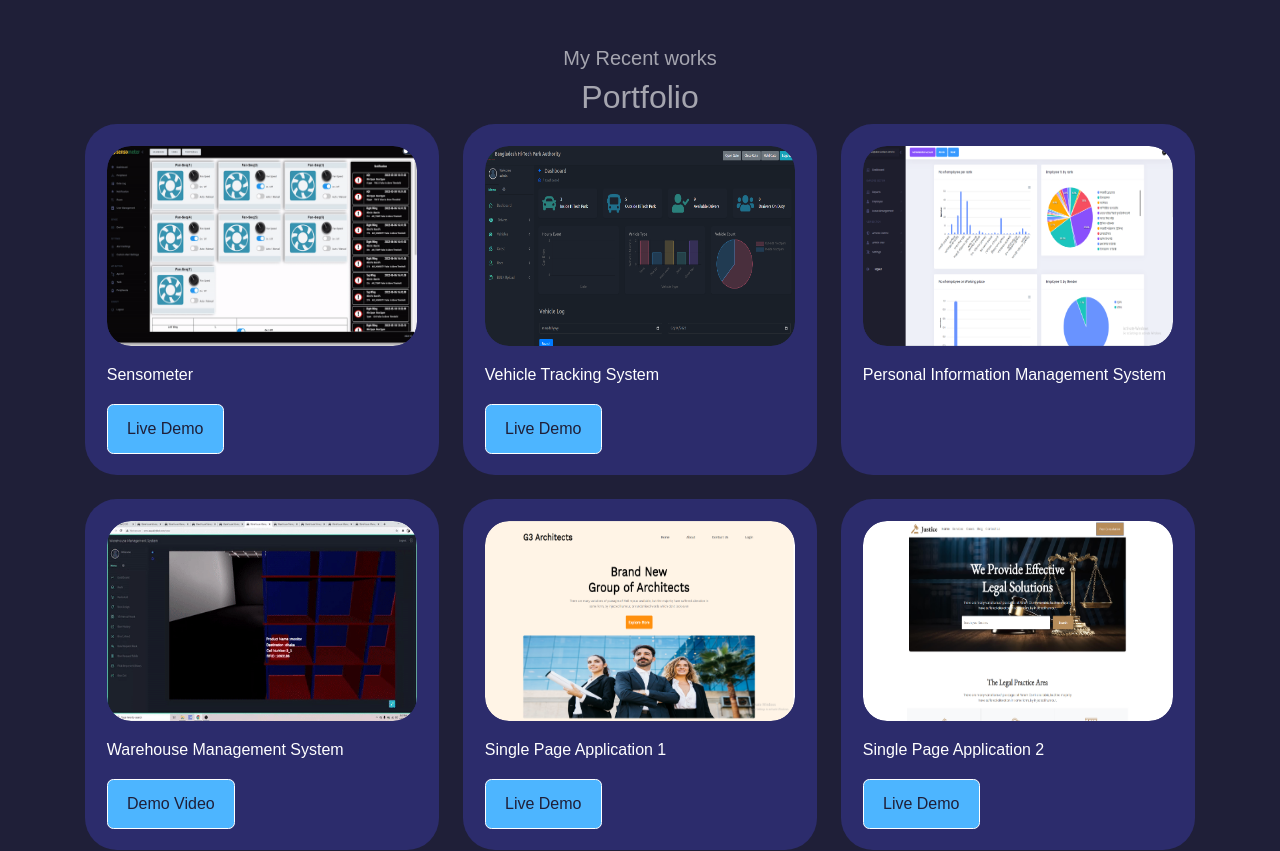
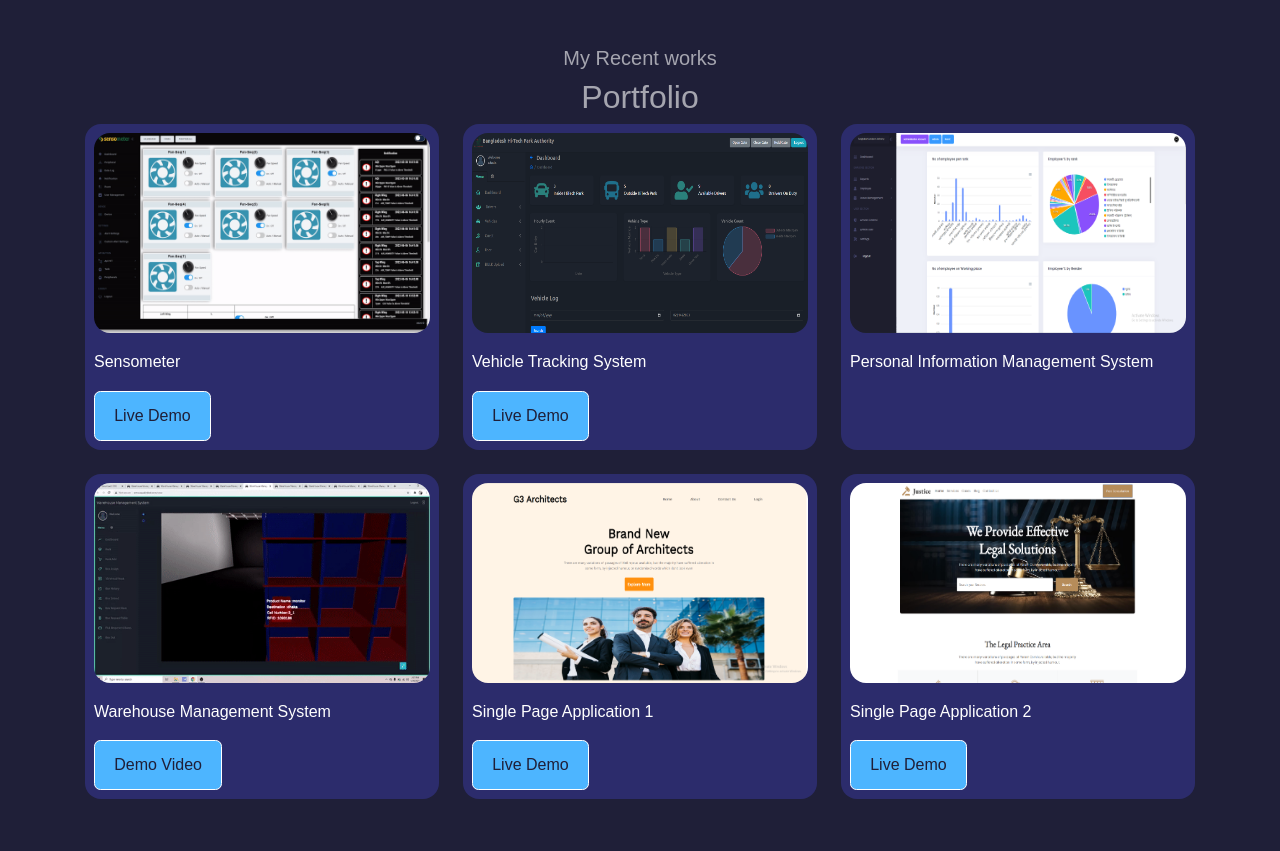
Before and after one commit to sakilbd/ReactJs-Portfolio, a React (Create React App) app: page / in a window 1280 px wide. Shown: the part 2140-2991 px from the top of the page. Built offline with nearby package versions, Linux system fonts and the light colour scheme.

Commit message:
portfolio secton padding reduces

```diff
--- a/src/Components/portfolio/portfolio.css
+++ b/src/Components/portfolio/portfolio.css
@@ -6,8 +6,8 @@
 
 .portfolio__item {
     background: var(--color-bg-variant);
-    padding: 1.3rem;
-    border-radius: 2rem;
+    padding: .5rem;
+    border-radius: 1rem;
     border: 1px solid transparent;
     transition: var(--transition);
 }
@@ -18,12 +18,12 @@
 }
 
 .portfolio__item-image {
-    border-radius: 1.5rem;
+    border-radius: .5rem;
     overflow: hidden;
 }
 
 .portfolio__item-image img {
-    border-radius: 1.5rem;
+    border-radius: 1rem;
     height: 200px;
     width: 100%;
 }
```
